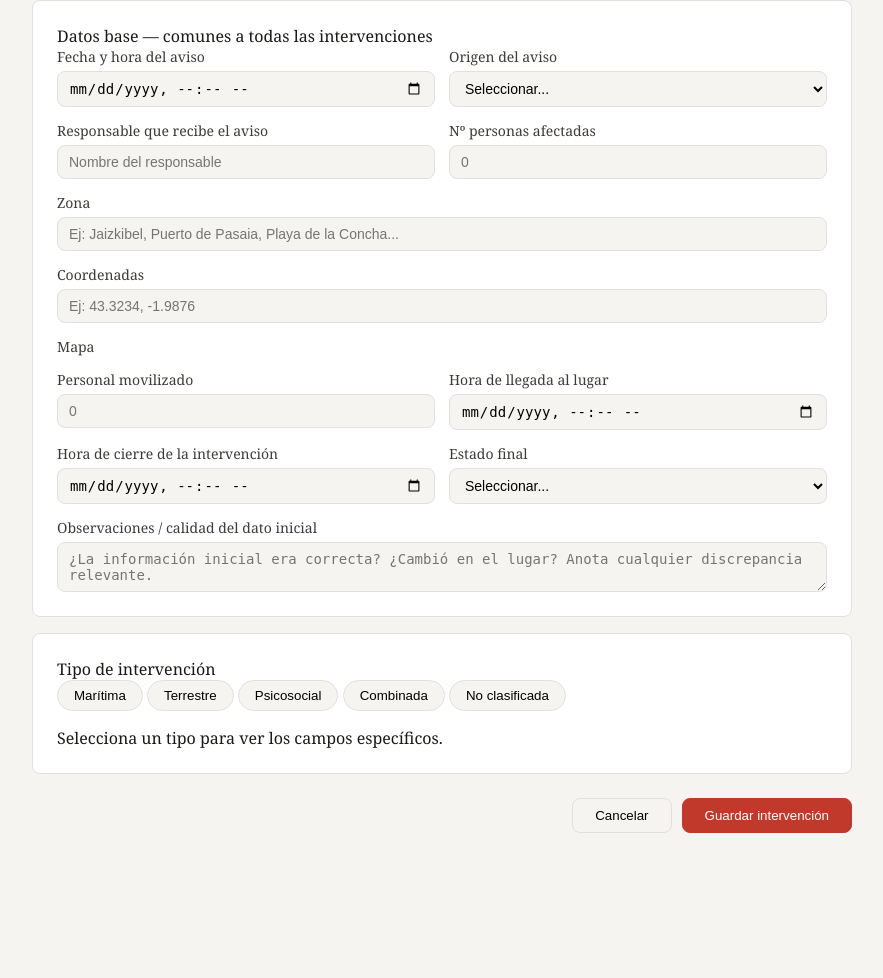
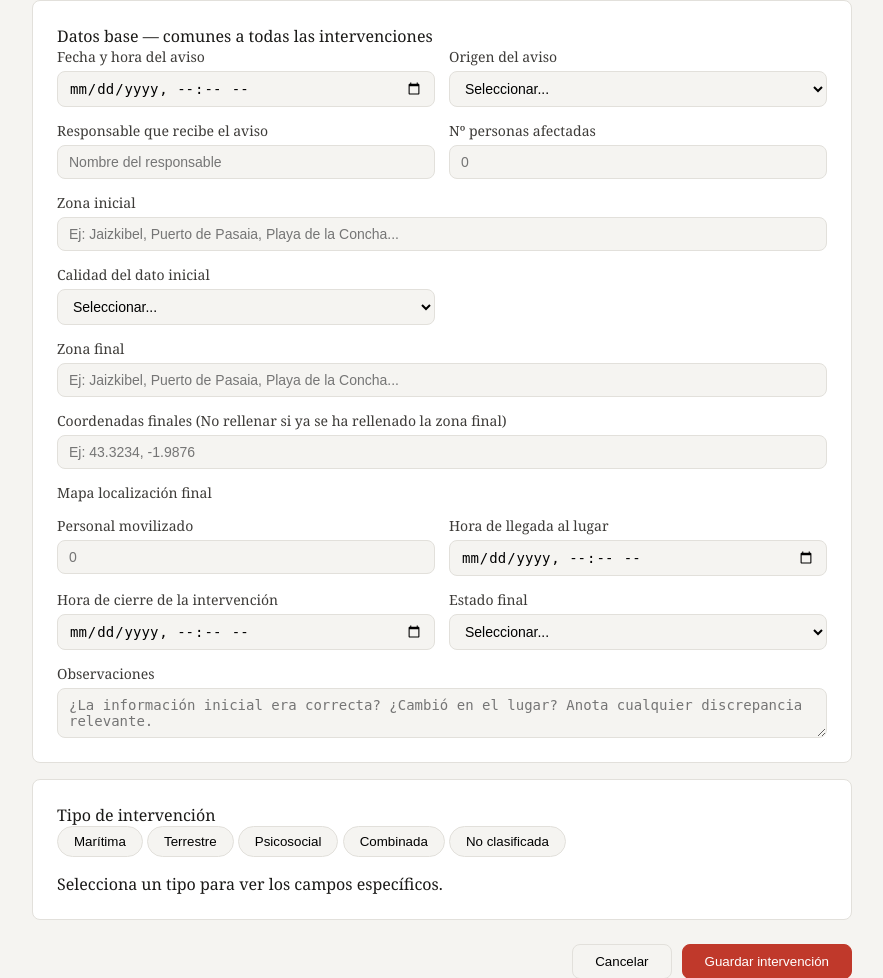
Before and after one commit to IkerAramendi/Cruz-Roja, a Django app: page /crearIntervencion/ in a window 1280 px wide. Shown: the part 119-1097 px from the top of the page, without its empty margins (198-1081 px from the left). Before the commit the page ends 952 px from the top, so only its background shows below. Run offline with Django 5.2, Linux system fonts and the light colour scheme.

Commit message:
Formulario base localizaciones modificado

```diff
--- a/intervenciones/templates/crear_intervencion.html
+++ b/intervenciones/templates/crear_intervencion.html
@@ -45,16 +45,29 @@
         <label>Nº personas afectadas</label>
         <input type="number" min="0" placeholder="0">
       </div>
+         <div class="field full">
+        <label>Zona inicial</label> <!-- Empieza a escribir y selecciona una opción -> modifica mapa -->
+        <input type="text" placeholder="Ej: Jaizkibel, Puerto de Pasaia, Playa de la Concha...">
+      </div>
+      <div class="field">
+        <label>Calidad del dato inicial</label>
+        <select>
+          <option value="">Seleccionar...</option>
+          <option>Correcta</option>
+          <option>Aproximada</option>
+          <option>Incorrecta</option>
+        </select>
+      </div>
       <div class="field full">
-        <label>Zona</label> <!-- Empieza a escribir y selecciona una opción -> modifica mapa -->
+        <label>Zona final</label> <!-- Empieza a escribir y selecciona una opción -> modifica mapa -->
         <input type="text" placeholder="Ej: Jaizkibel, Puerto de Pasaia, Playa de la Concha...">
       </div>
       <div class="field full"> <!-- Empieza escribe las coordenadas-> modifica mapa -->
-        <label>Coordenadas</label>
+        <label>Coordenadas finales (No rellenar si ya se ha rellenado la zona final)</label>
         <input type="text" placeholder="Ej: 43.3234, -1.9876">
       </div>
       <div class="field full"> <!-- Empieza escribe las coordenadas-> modifica mapa -->
-        <label>Mapa</label>
+        <label>Mapa localización final</label>
       </div>
       <div class="field">
         <label>Personal movilizado</label>
@@ -79,7 +92,7 @@
         </select>
       </div>
       <div class="field full">
-        <label>Observaciones / calidad del dato inicial</label>
+        <label>Observaciones</label>
         <textarea placeholder="¿La información inicial era correcta? ¿Cambió en el lugar? Anota cualquier discrepancia relevante."></textarea>
       </div>
     </div>
```
